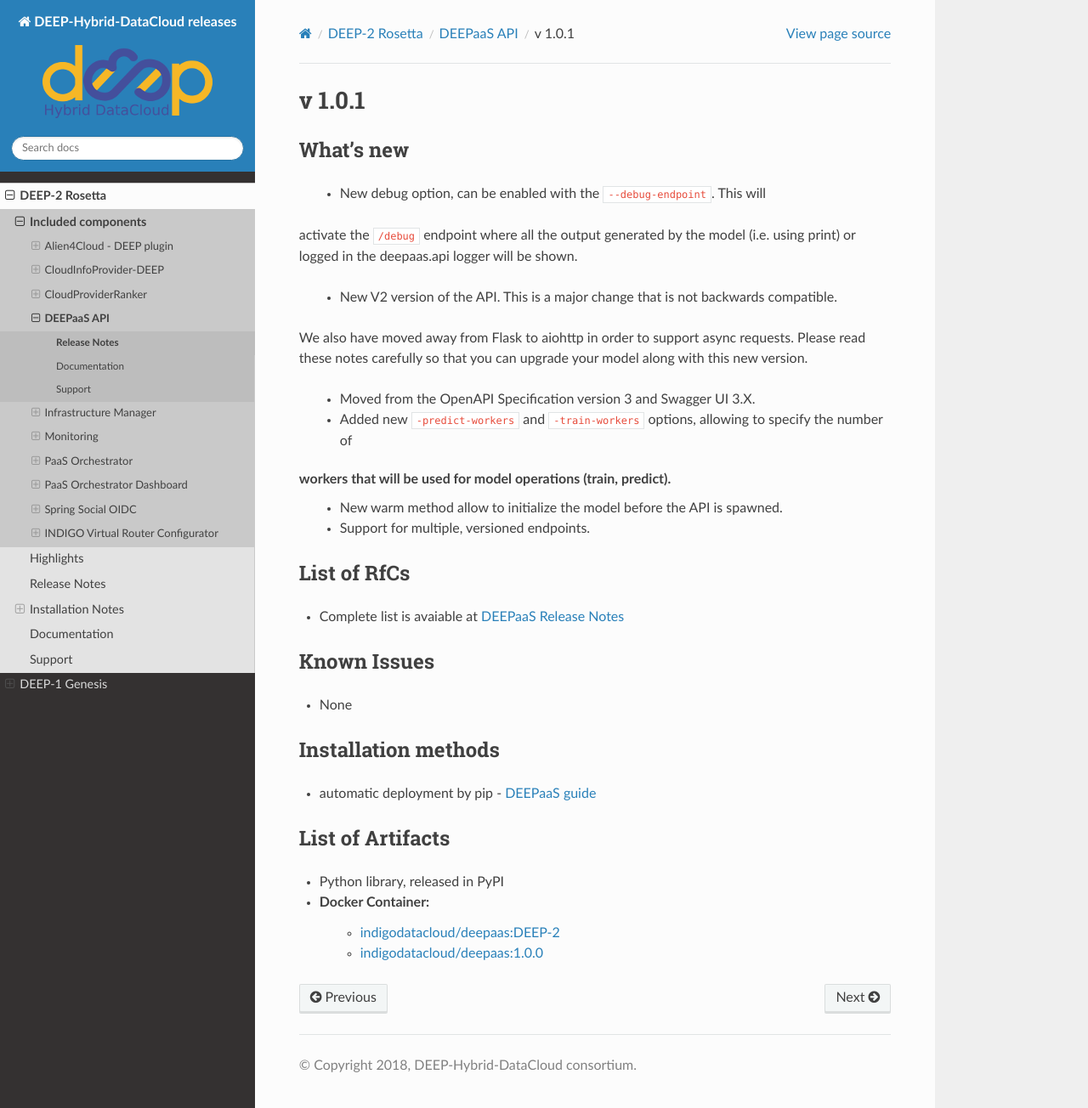
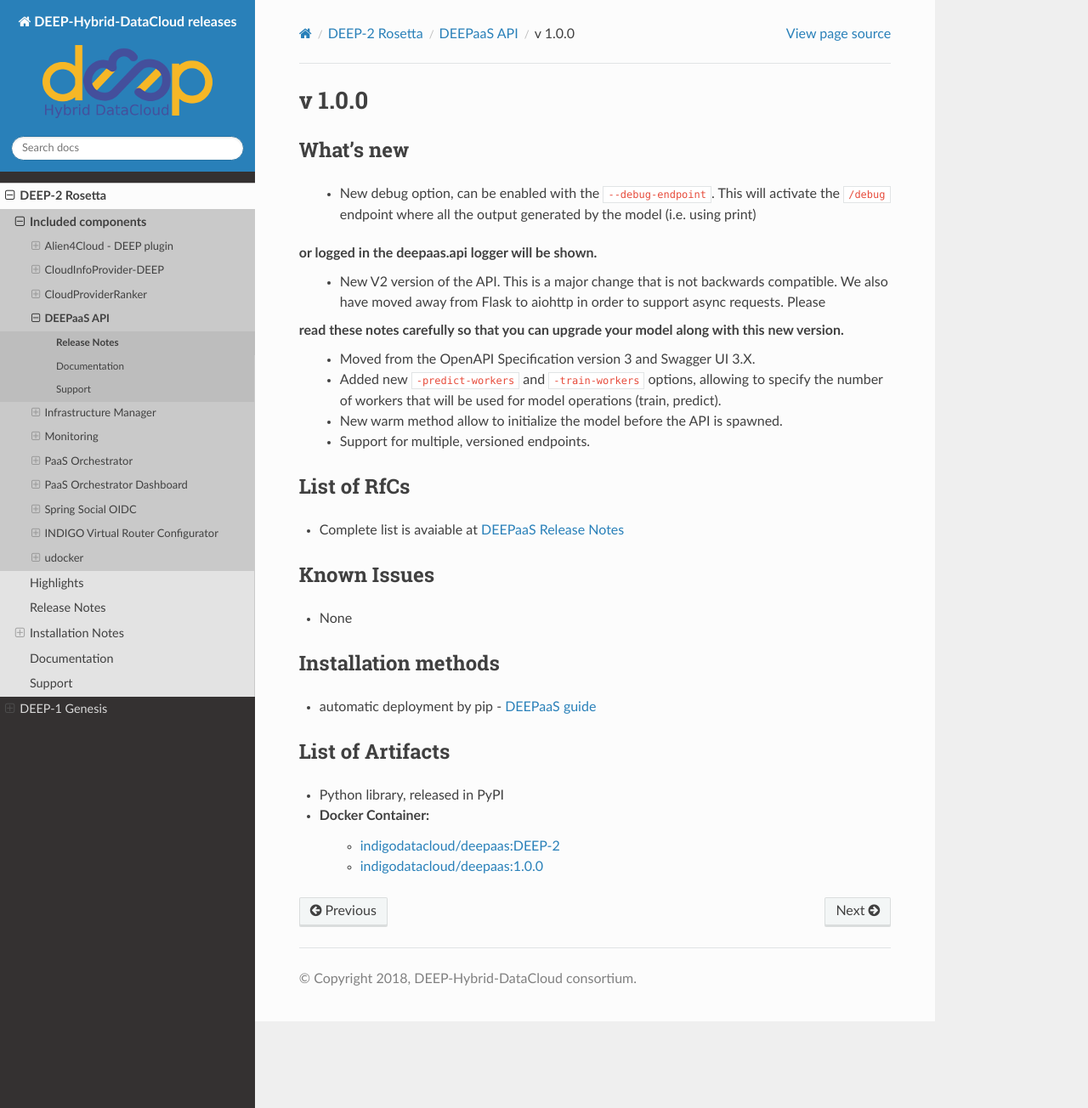
Before and after one commit to deephdc/deep-releases, a Sphinx documentation site: the page built from source/releases/rosetta/daas/v1.0.0.rst, in a window 1280 px wide and 1304 px high. Shown: the whole window at 85% size. Built offline with Sphinx 7.4.7 and the Read the Docs theme 2.0.0, drawn with Linux system fonts in a browser that asks for light colours; pages that are not in the unit, such as notebooks, are missing from menus.

Commit message:
cosmetics

```diff
--- a/source/releases/rosetta/daas/v1.0.0.rst
+++ b/source/releases/rosetta/daas/v1.0.0.rst
@@ -1,18 +1,15 @@
-v 1.0.1
+v 1.0.0
 ------
 
 What’s new
 ~~~~~~~~~~
 
- * New debug option, can be enabled with the ``--debug-endpoint``. This will
-activate the ``/debug`` endpoint where all the output generated by the model (i.e. using print)
+ * New debug option, can be enabled with the ``--debug-endpoint``. This will activate the ``/debug`` endpoint where all the output generated by the model (i.e. using print)
 or logged in the deepaas.api logger will be shown.
- * New V2 version of the API. This is a major change that is not backwards compatible.
-We also have moved away from Flask to aiohttp in order to support async requests. Please
+ * New V2 version of the API. This is a major change that is not backwards compatible. We also have moved away from Flask to aiohttp in order to support async requests. Please
 read these notes carefully so that you can upgrade your model along with this new version.
  * Moved from the OpenAPI Specification version 3 and Swagger UI 3.X.
- * Added new ``-predict-workers`` and ``-train-workers`` options, allowing to specify the number of
-workers that will be used for model operations (train, predict).
+ * Added new ``-predict-workers`` and ``-train-workers`` options, allowing to specify the number of workers that will be used for model operations (train, predict).
  * New warm method allow to initialize the model before the API is spawned.
  * Support for multiple, versioned endpoints.
 
```
Also changed, not shown: source/releases/rosetta/index.rst (+10 -0 lines).
